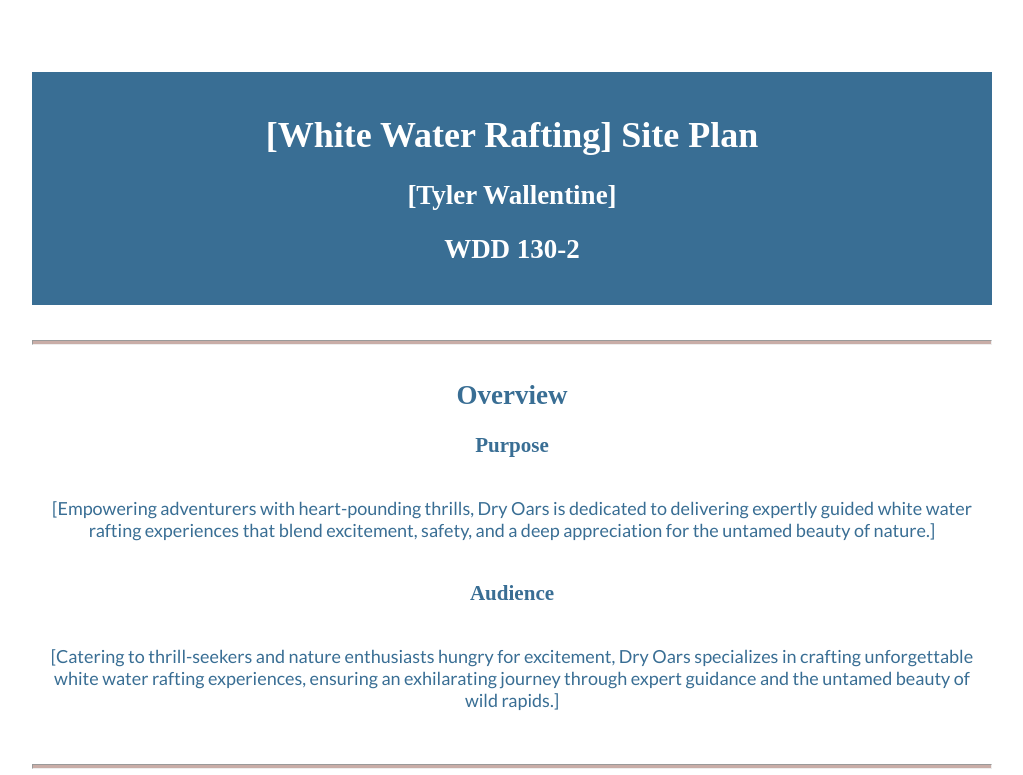
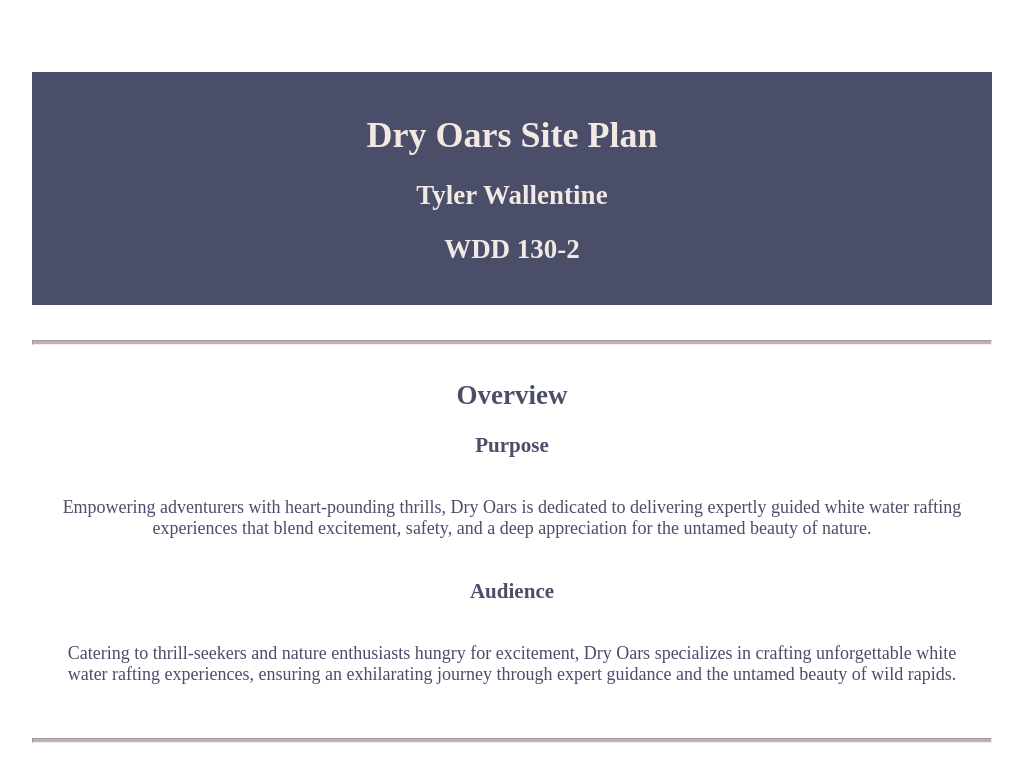
Before and after one commit to TylerWally/wdd130, a plain HTML site: page wwr/site-plan-rafting.html in a window 1280 px wide. Shown: the top 775 px of the page, without its empty margins (128-1151 px from the left). Drawn offline with Linux system fonts and the light colour scheme; a web font is replaced by a local one.

Commit message:
site plan changes

```diff
--- /dev/null
+++ b/styles/styles.css
@@ -0,0 +1,9 @@
+body {
+    background-color: lightblue;
+}
+
+.nav_link {
+    padding: 10px;
+    color:black
+
+}
--- a/wwr/site-plan-rafting.html
+++ b/wwr/site-plan-rafting.html
@@ -11,8 +11,8 @@
 
 <body>
   <header>
-    <h1>[White Water Rafting] Site Plan</h1>
-    <h2>[Tyler Wallentine]</h2>
+    <h1>Dry Oars Site Plan</h1>
+    <h2>Tyler Wallentine</h2>
     <h2>WDD 130-2</h2>
     <!-- In the header above, add the name of your site, your name and class number. For example if you are in section 3 you would put WDD 130-03 -->
   </header>
@@ -21,11 +21,11 @@
     <hr />
     <h2>Overview</h2>
     <h3>Purpose</h3>
-    <p>[Empowering adventurers with heart-pounding thrills, Dry Oars is dedicated to delivering expertly guided white water rafting experiences that blend excitement, safety, and a deep appreciation for the untamed beauty of nature.]</p>
+    <p>Empowering adventurers with heart-pounding thrills, Dry Oars is dedicated to delivering expertly guided white water rafting experiences that blend excitement, safety, and a deep appreciation for the untamed beauty of nature.</p>
     <!-- change this -->
 
     <h3>Audience</h3>
-    <p>[Catering to thrill-seekers and nature enthusiasts hungry for excitement, Dry Oars specializes in crafting unforgettable white water rafting experiences, ensuring an exhilarating journey through expert guidance and the untamed beauty of wild rapids.]</p>
+    <p>Catering to thrill-seekers and nature enthusiasts hungry for excitement, Dry Oars specializes in crafting unforgettable white water rafting experiences, ensuring an exhilarating journey through expert guidance and the untamed beauty of wild rapids.</p>
     <!-- change this -->
 
     <hr />
@@ -63,11 +63,11 @@
     <!-- Choose a font for your paragraphs (body copy) and headlines. What font(s) have you chosen? Think also about which of your colors above you might use for background and font colors. -->
 
     <h4>
-      Heading Font: [Font Name here]
+      Heading Font: JetBrains Mono
       <!-- change this -->
     </h4>
     <h4>
-      Paragraph Font: [Font Name here]
+      Paragraph Font: Fira Mono
       <!-- change this -->
     </h4>
     <h3>Normal paragraph example</h3>
--- a/wwr/styles/site-plan-rafting.css
+++ b/wwr/styles/site-plan-rafting.css
@@ -13,19 +13,19 @@ Fonts are separated by a & */
   --accent2-color: #F2E9E4;
 
   /* change the values below to your chosen font(s) */
-  --heading-font: "IM Fell French Canon";
-  --paragraph-font: Lato, Helvetica, sans-serif;
+  --heading-font: "JetBrains Mono";
+  --paragraph-font: "Fira Mono, Cousine, JetBrains Mono";
 
   /* these colors below should be chosen from among your palette colors above */
-  --headline-color-on-white: #396E94;  /* headlines on a white background */
-  --headline-color-on-color: white; /* headlines on a colored background */
-  --paragraph-color-on-white: #396E94; /* paragraph text on a white background */
-  --paragraph-color-on-color: white; /* paragraph text on a colored background */
-  --paragraph-background-color: #396E94  ;
-  --nav-link-color: #396E94;
-  --nav-background-color: #D4AC0D;
-  --nav-hover-link-color: white;
-  --nav-hover-background-color: #396E94;
+  --headline-color-on-white: #4A4E69;  /* headlines on a white background */
+  --headline-color-on-color: #F2E9E4; /* headlines on a colored background */
+  --paragraph-color-on-white: #4A4E69; /* paragraph text on a white background */
+  --paragraph-color-on-color: #F2E9E4; /* paragraph text on a colored background */
+  --paragraph-background-color: #4A4E69  ;
+  --nav-link-color: #4A4E69;
+  --nav-background-color: #C9ADA7;
+  --nav-hover-link-color: #F2E9E4;
+  --nav-hover-background-color: #4A4E69;
 }
 
 
```
Also changed, not shown: index.html (+6 -5 lines), troubleshooting.html (added, +41 -0 lines).
